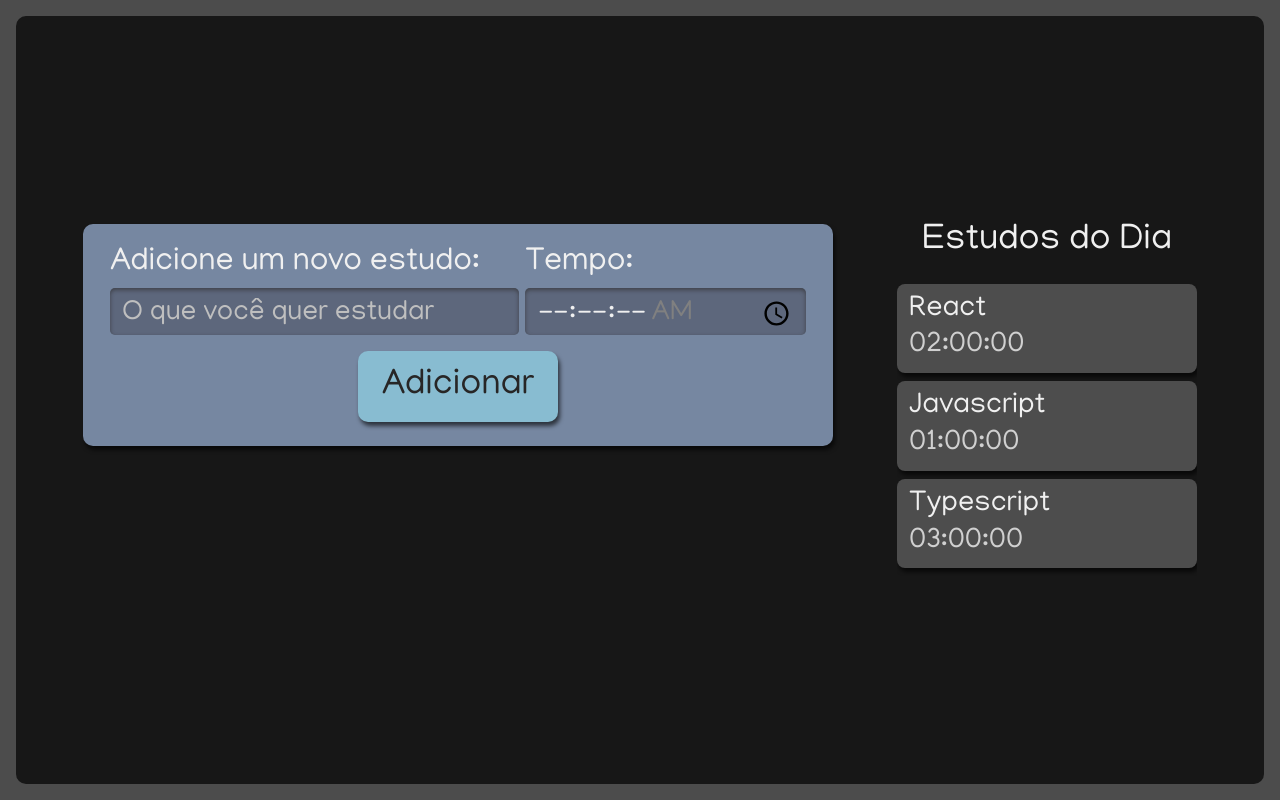
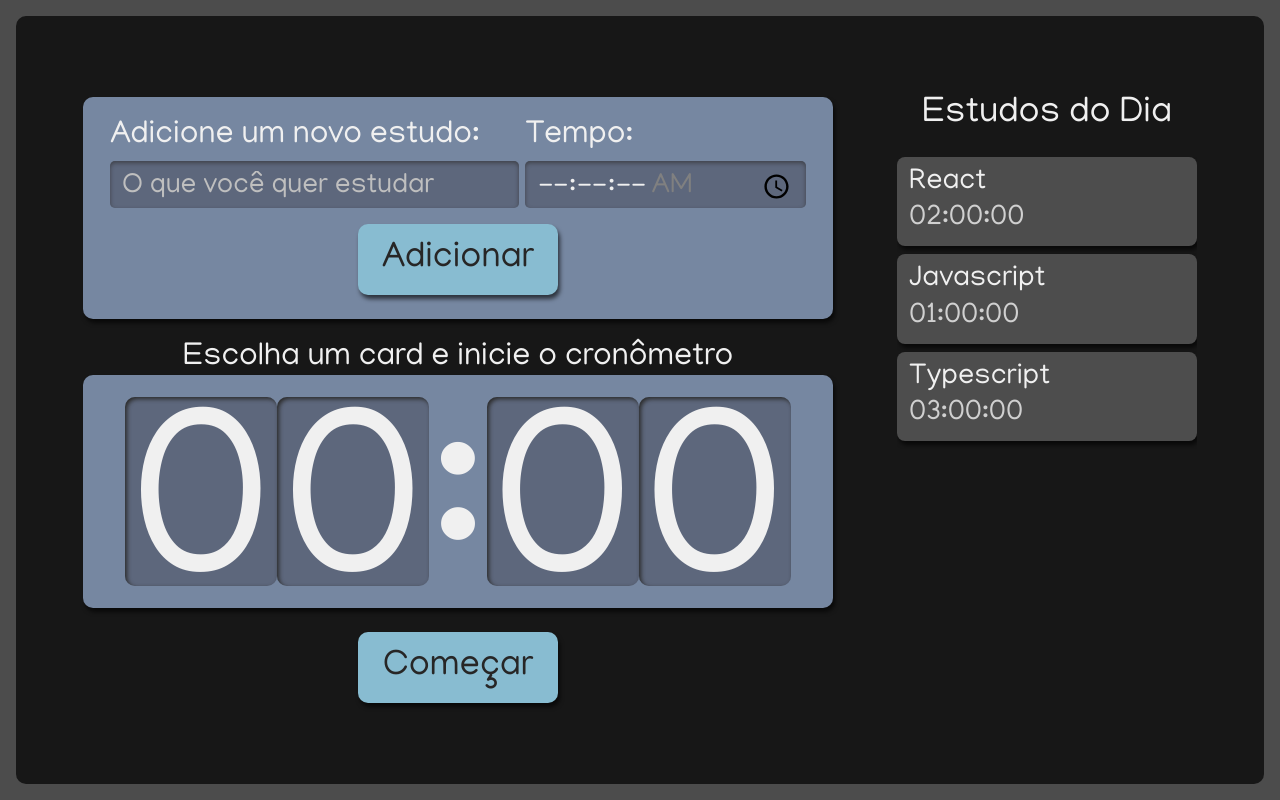
Before and after one commit to joaoMarinho94/alura-studies, a React (Create React App) app: page / in a window 1280 px wide. Built offline with nearby package versions, Linux system fonts and the light colour scheme.

Commit message:
feat: create cronometer and watch components

```diff
--- /dev/null
+++ b/src/components/Cronometer/Watch/index.tsx
@@ -0,0 +1,13 @@
+import styles from './watch.module.scss'
+
+export default function Watch() {
+  return (
+    <>
+      <span className={styles.watchNumber}>0</span>
+      <span className={styles.watchNumber}>0</span>
+      <span className={styles.watchDivider}>:</span>
+      <span className={styles.watchNumber}>0</span>
+      <span className={styles.watchNumber}>0</span>
+    </>
+  );
+}
--- /dev/null
+++ b/src/components/Cronometer/Watch/watch.module.scss
@@ -0,0 +1,21 @@
+.watchNumber {
+  background-color: #5d677c;
+  box-shadow: 2px 2px 4px #2b2b2b inset;
+  height: 3.6rem;
+  width: 3rem;
+  padding: 8px 4px;
+  border-radius: 10px;
+
+  @media screen and (min-width: 1280px) {
+    height: 10.8rem;
+    width: 9rem;
+  }
+}
+
+.watchDivider {
+  height: 4.2rem;
+
+  @media screen and (min-width: 1280px) {
+    height: 12.6rem;
+  }
+}
--- /dev/null
+++ b/src/components/Cronometer/cronometer.module.scss
@@ -0,0 +1,59 @@
+.cronometer {
+  display: flex;
+  flex-direction: column;
+  align-items: center;
+  grid-area: cronometer;
+
+  .watchWrapper {
+    align-items: center;
+    background-color: #7687A1;
+    border-radius: 10px;
+    box-shadow: 2px 4px 4px #0000009F;
+    box-sizing: border-box;
+    display: flex;
+    font-size: 5rem;
+    justify-content: center;
+    margin-bottom: 24px;
+    padding: 16px 12px;
+    width: 100%;
+  }
+
+  .title {
+    font-size: 2rem;
+  }
+
+  button {
+    background-color: #88bcd1;
+    border-radius: 10px;
+    box-shadow: 2px 4px 4px #0000009F;
+    color: #272626;
+    cursor: pointer;
+    font-size: 1.25rem;
+    padding: 16px;
+    width: 150px;
+
+    &:active {
+      background-color: #7CA6B7;
+      box-shadow: 2px 2px 4px #0000009F inset;
+      cursor: auto;
+    }
+  }
+
+  @media screen and (min-width:1280px) {
+
+    .watchWrapper{
+      font-size: 15rem;
+    }
+
+    p {
+      font-size: 2rem;
+    }
+
+    button {
+      grid-column-start: span 2;
+      justify-self: center;
+      width: 200px;
+      font-size: 2.25rem;
+    }
+  }
+}
--- /dev/null
+++ b/src/components/Cronometer/index.tsx
@@ -0,0 +1,17 @@
+import { Button } from "../Button";
+import Watch from "./Watch";
+import styles from './cronometer.module.scss'
+
+export default function Cronometer() {
+  return (
+    <div className={styles.cronometer}>
+      <p className={styles.title}>Escolha um card e inicie o cronômetro</p>
+
+      <div className={styles.watchWrapper}>
+        <Watch />
+      </div>
+
+      <Button>Começar</Button>
+    </div>
+  );
+}
--- /dev/null
+++ b/src/components/List/Item/index.tsx
@@ -0,0 +1,14 @@
+import styles from "../list.module.scss";
+
+interface Props {
+  task: string;
+  time: string;
+}
+
+export default function Item({ task, time }: Props) {
+  return (
+    <li className={styles.item}>
+      <h3>{task}</h3> <span>{time}</span>
+    </li>
+  );
+}
--- a/src/components/List/index.tsx
+++ b/src/components/List/index.tsx
@@ -1,3 +1,4 @@
+import Item from './Item';
 import styles from './list.module.scss'
 
 export default function List() {
@@ -16,9 +17,7 @@
 
       <ul>
         {tasks.map((item, index) => (
-          <li key={index} className={styles.item}>
-            <h3>{item.task}</h3> <span>{item.time}</span>
-          </li>
+          <Item key={index} {...item}/>
         ))}
       </ul>
     </aside>
--- a/src/components/pages/App.tsx
+++ b/src/components/pages/App.tsx
@@ -1,9 +1,10 @@
+import Cronometer from '../Cronometer';
 import { Form } from '../Form';
 import List from '../List';
 import styles from './app.module.scss'
 
 function App() {
-  return <div className={styles.AppStyle}><Form/> <List/></div>;
+  return <div className={styles.AppStyle}><Form/> <Cronometer/> <List/></div>;
 }
 
 export default App;
--- a/src/components/pages/app.module.scss
+++ b/src/components/pages/app.module.scss
@@ -3,7 +3,7 @@
   grid-template-rows: min-content min-content auto;
   grid-template-areas:
   "nova-tarefa"
-  "cronometro"
+  "cronometer"
   "tarefas"
   ;
   row-gap: 24px;
@@ -18,7 +18,7 @@
   @media screen and (min-width:1280px)  {
     grid-template-areas:
     "nova-tarefa tarefas"
-    "cronometro tarefas"
+    "cronometer tarefas"
     ;
     column-gap: 64px;
     grid-template-rows: min-content min-content;
```
